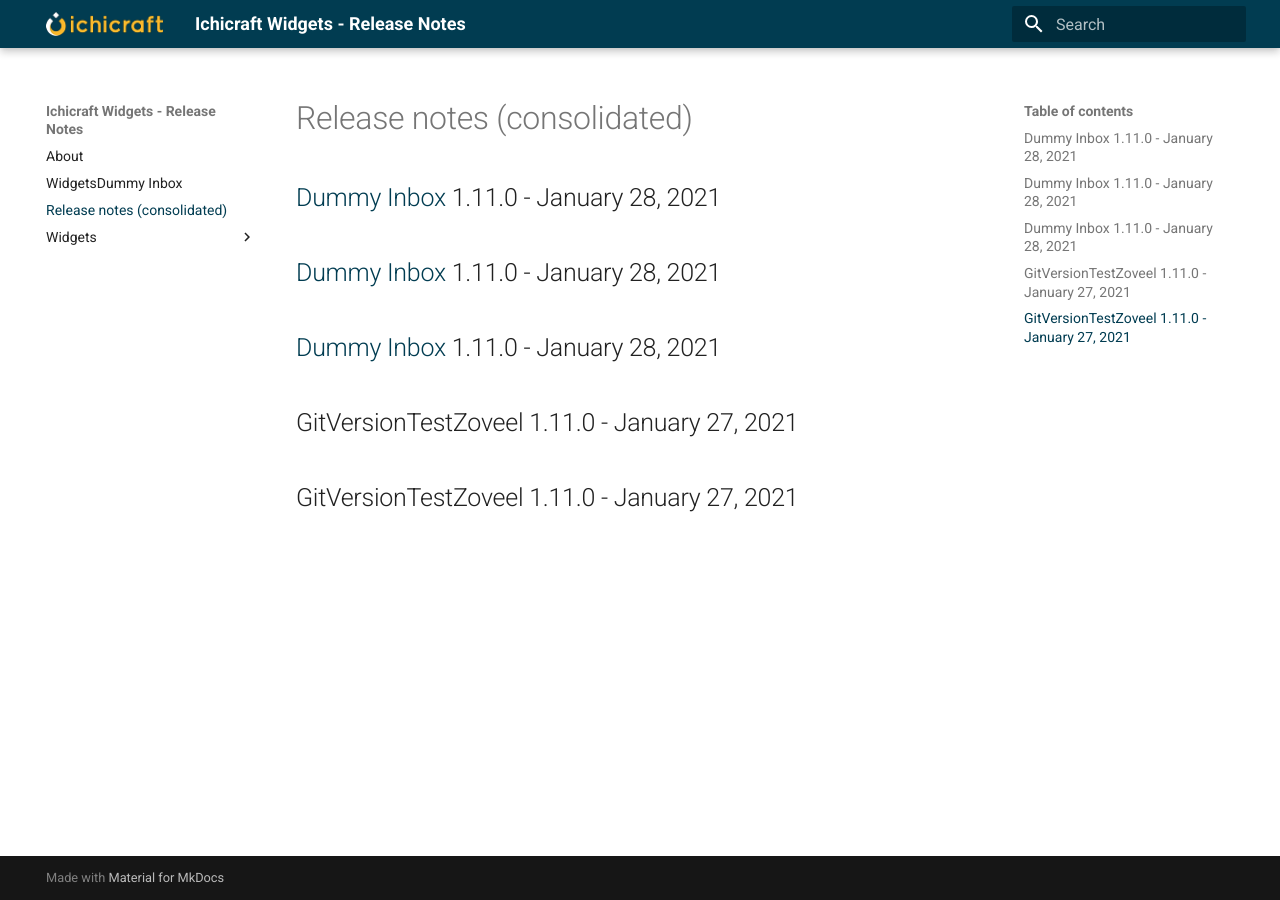
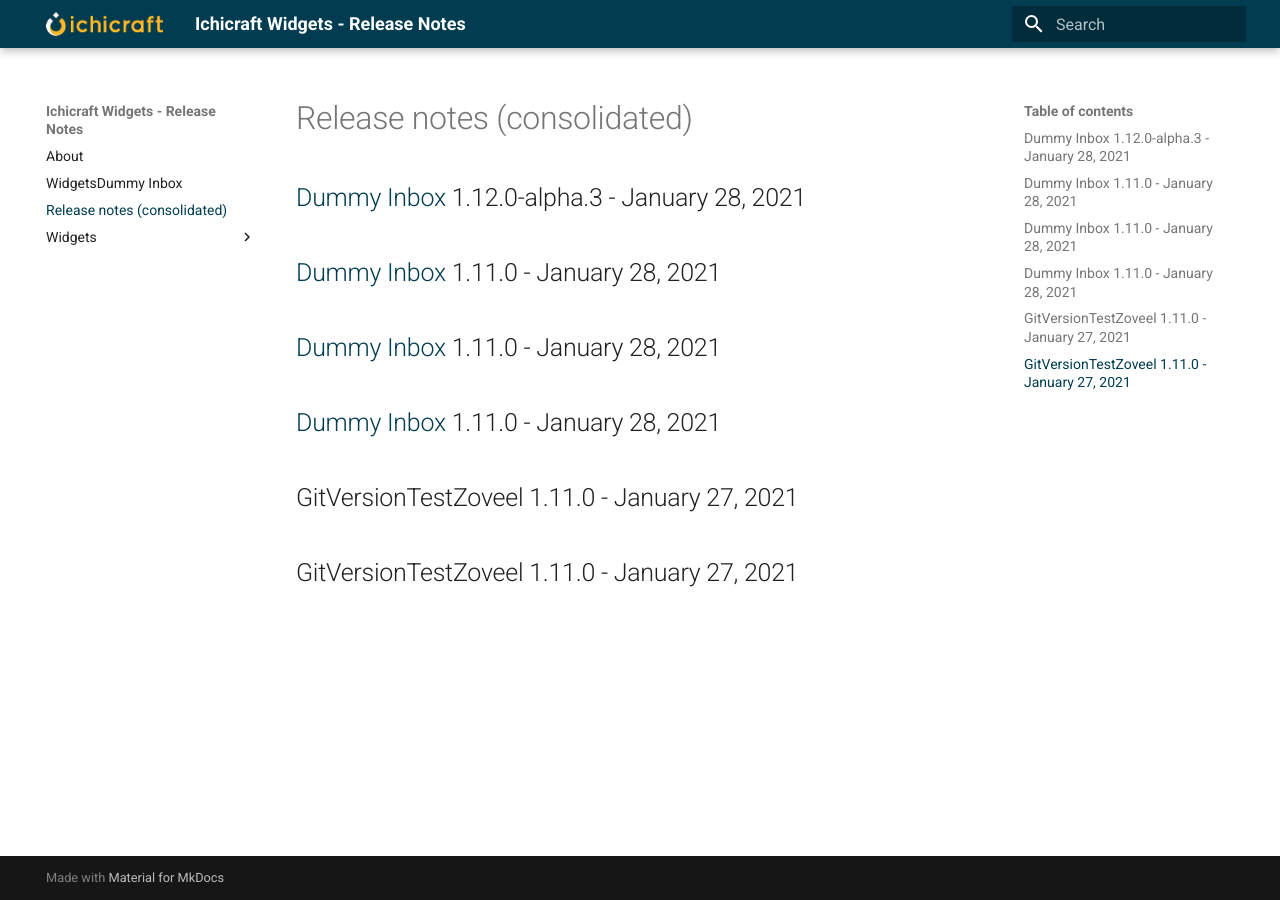
Before and after one commit to ichicraft/widgets-docs, an MkDocs documentation site: the page built from docs/release-notes-(consolidated).md, in a window 1280 px wide. Built offline with MkDocs 1.6.1 and Material for MkDocs 9.7.7, drawn with Linux system fonts in a browser that asks for light colours.

Commit message:
Release notes updated by BuildService

```diff
--- a/docs/Widgets/Dummy Inbox.md
+++ b/docs/Widgets/Dummy Inbox.md
@@ -1 +1,3 @@
+## 1.12.0-alpha.3 - January 28, 2021
+
 ## 1.11.0 - January 28, 2021
--- a/docs/release-notes-(consolidated).md
+++ b/docs/release-notes-(consolidated).md
@@ -1,3 +1,5 @@
+## [Dummy Inbox](./Widgets/Dummy Inbox.md) 1.12.0-alpha.3 - January 28, 2021
+
 ## [Dummy Inbox](./Widgets/Dummy Inbox.md) 1.11.0 - January 28, 2021
 
 ## [Dummy Inbox](./WidgetsDummy Inbox.md) 1.11.0 - January 28, 2021
```
